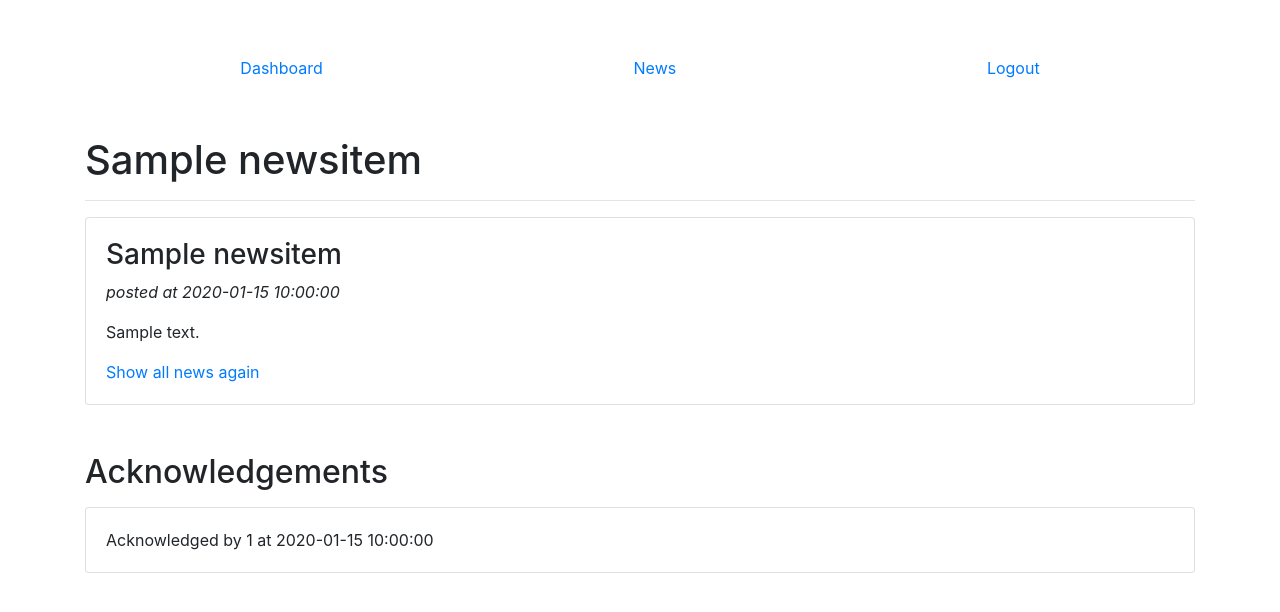
After one commit to floody16/Easy-Care-Gardening-Volunteer-App, a Flask app: page /news/1 in a window 1280 px wide. The commit adds this page. Shown: the top 612 px of the page. Run offline with Flask 2, Linux system fonts and the light colour scheme; a user stored in the database is signed in; tables that the repository leaves empty hold one stand-in row (values such as "Sample post"); some libraries are stand-ins or nearby versions.

Commit message:
Add news acknowledgement

```diff
--- a/app/__init__.py
+++ b/app/__init__.py
@@ -11,6 +11,4 @@ migrate = Migrate(app, db)
 login = LoginManager(app)
 login.login_view = 'login'
 
-db.create_all()
-
 from app import routes, models
--- a/app/models.py
+++ b/app/models.py
@@ -1,5 +1,6 @@
 from app import db, login
 
+import datetime
 from werkzeug.security import generate_password_hash, check_password_hash
 from flask_login import UserMixin
 
@@ -10,14 +11,6 @@ def load_user(id):
 
 
 class User(UserMixin, db.Model):
-    '''
-    email
-    password
-    user_type (0 = volunteer, 1 = team leader, 2 = coordinator , 3 = admin)
-    first name
-    last name
-    join date
-    '''
     __tablename__ = 'user'
 
     id = db.Column(db.Integer, primary_key=True)
@@ -26,6 +19,7 @@ class User(UserMixin, db.Model):
     user_type = db.Column(db.Integer, index=True)
     full_name = db.Column(db.String(64), index=True)
     join_date = db.Column(db.DateTime, index=True)
+    created_at = db.Column(db.DateTime, default=datetime.datetime.utcnow())
 
     def set_password(self, password):
         self.password_hash = generate_password_hash(password)
@@ -41,12 +35,21 @@ class NewsItem(db.Model):
     user_id = db.Column(db.Integer, db.ForeignKey('user.id'))
     title = db.Column(db.String(64), index=True)
     body = db.Column(db.String(2048), index=True)
+    created_at = db.Column(db.DateTime, default=datetime.datetime.utcnow())
+
+    acknowledgements = db.relationship('NewsItemAck', backref='acknowledger', lazy='dynamic')
+
+    def get_acknowledgements(self, newsitem_id):
+        return self.acknowledgements.filter_by(newsitem_id=newsitem_id).all()
+
+    def is_acknowledged(self, user_id):
+        return self.acknowledgements.filter_by(user_id=user_id).count() > 0
 
 
-class NewsItemAchnowledgement(db.Model):
+class NewsItemAck(db.Model):
     __tablename__ = 'newsitem_ack'
 
     id = db.Column(db.Integer, primary_key=True)
     user_id = db.Column(db.Integer, db.ForeignKey('user.id'))
     newsitem_id = db.Column(db.Integer, db.ForeignKey('newsitem.id'))
-    created_at = db.Column(db.DateTime)
+    created_at = db.Column(db.DateTime, default=datetime.datetime.utcnow())
--- a/app/routes.py
+++ b/app/routes.py
@@ -1,8 +1,8 @@
 from app import app, db
 from app.forms import RegistrationForm, LoginForm, NewsForm
-from app.models import User, NewsItem
+from app.models import User, NewsItem, NewsItemAck
 
-from flask import render_template, redirect, url_for, flash
+from flask import render_template, redirect, url_for, flash, request
 from flask_login import current_user, login_user, login_required, logout_user
 
 
@@ -84,6 +84,35 @@ def news():
         flash('News item posted!')
         return redirect(url_for('news'))
 
-    news_items = NewsItem.query.all()
+    newsitems = NewsItem.query.all()
 
-    return render_template('news.html', title='News', form=form, news_items=news_items)
+    return render_template('news.html', title='News', form=form, newsitems=newsitems)
+
+
+@app.route('/news/<newsitem_id>')
+@login_required
+def newsitem(newsitem_id):
+    newsitem = NewsItem.query.filter_by(id=newsitem_id).first()
+    acks = NewsItemAck.query.filter_by(newsitem_id=newsitem_id)
+
+    return render_template('newsitem.html', title=newsitem.title, newsitem=newsitem, acks=acks)
+
+
+@app.route('/ack/<newsitem_id>', methods=['GET', 'POST'])
+@login_required
+def ack(newsitem_id):
+    if not NewsItem.query.filter_by(id=newsitem_id).first():
+        flash('Cannot acknowledge a non-existent news item!')
+        return redirect(url_for('news'))
+
+    if NewsItemAck.query.filter_by(newsitem_id=newsitem_id, user_id=current_user.id).first():
+        flash('You have already acknowledged this news item!')
+        return redirect(url_for('news'))
+
+    ack = NewsItemAck(user_id=current_user.id, newsitem_id=newsitem_id)
+
+    db.session.add(ack)
+    db.session.commit()
+
+    flash('News item acknowledged!')
+    return redirect(url_for('news'))
--- a/app/templates/base.html
+++ b/app/templates/base.html
@@ -9,8 +9,20 @@
     <title>{{ title + ' — ' if title }}ECGV</title>
 </head>
 <body>
-<div class="container">
-    <h1>{{ title + ' — ' if title }}ECGV</h1>
+<div class="container mt-5 mb-5">
+    <ul class="nav nav-pills nav-fill mb-5">
+        <li class="nav-item">
+            <a class="nav-link" href="{{ url_for('dashboard') }}">Dashboard</a>
+        </li>
+        <li class="nav-item">
+            <a class="nav-link" href="{{ url_for('news') }}">News</a>
+        </li>
+         <li class="nav-item">
+            <a class="nav-link" href="{{ url_for('logout') }}">Logout</a>
+        </li>
+    </ul>
+    <h1 class="mb-3">{{ title if title or 'ECGV' }}</h1>
+    <hr>
     {% with messages = get_flashed_messages() %}
     {% if messages %}
     <ul>
@@ -20,7 +32,6 @@
     </ul>
     {% endif %}
     {% endwith %}
-    <hr>
     {% block content %}{% endblock %}
 </div>
 <script src="https://code.jquery.com/jquery-3.2.1.slim.min.js" integrity="sha384-KJ3o2DKtIkvYIK3UENzmM7KCkRr/rE9/Qpg6aAZGJwFDMVNA/GpGFF93hXpG5KkN" crossorigin="anonymous"></script>
--- a/app/templates/dashboard.html
+++ b/app/templates/dashboard.html
@@ -5,7 +5,8 @@
 <ul>
     <li><b>Email:</b> {{ current_user.email }}</li>
     <li><b>Full name:</b> {{ current_user.full_name }}</li>
-    <li><b>Join date:</b> {{ current_user.join_date }}</li>
+    <li><b>Join date (ECG):</b> {{ current_user.join_date }}</li>
+    <li><b>Join date (app):</b> {{ current_user.created_at }}</li>
     <li><b>User type:</b> {{ current_user.user_type }}</li>
 </ul>
 <h2>Options:</h2>
--- a/app/templates/login.html
+++ b/app/templates/login.html
@@ -18,6 +18,6 @@
         <span style="color: red;">[{{ error }}]</span>
         {% endfor %}
     </div>
-    {{ form.submit(class_='btn btn-primary') }} <a href="{{ url_for('register') }}">Or register?</a>
+    {{ form.submit(class_='btn btn-primary') }} <a href="{{ url_for('register') }}">or register?</a>
 </form>
 {% endblock %}
--- /dev/null
+++ b/app/templates/newsitem.html
@@ -0,0 +1,30 @@
+{% extends "base.html" %}
+
+{% block content %}
+<div class="card mb-5">
+    <div class="card-body">
+        <h3>{{ newsitem.title }}</h3>
+
+        <p><i>posted at {{ newsitem.created_at }}</i></p>
+
+        <p>{{ newsitem.body }}</p>
+
+        {% if not newsitem.is_acknowledged(current_user.id) %}
+        <a href="{{ url_for('ack', newsitem_id=newsitem.id) }}" class="btn btn-secondary">Achnowledge</a></li>
+        {% endif %}
+
+        <a href="{{ url_for('news') }}">Show all news again</a>
+    </div>
+</div>
+
+<h2 class="mb-3">Acknowledgements</h2>
+{% for ack in acks %}
+<div class="card mb-3">
+    <div class="card-body">
+        Acknowledged by {{ ack.user_id }} at {{ ack.created_at }}
+    </div>
+</div>
+{% else %}
+<p>No acknowledgements yet.</p>
+{% endfor %}
+{% endblock %}
--- a/app/templates/register.html
+++ b/app/templates/register.html
@@ -39,6 +39,6 @@
         <span style="color: red;">[{{ error }}]</span>
         {% endfor %}
     </div>
-    {{ form.submit(class_='btn btn-primary') }} <a href="{{ url_for('login') }}">Or login?</a>
+    {{ form.submit(class_='btn btn-primary') }} <a href="{{ url_for('login') }}">or login?</a>
 </form>
 {% endblock %}
```
Also changed, not shown: app/templates/news.html (+23 -7 lines). Lines whose indentation alone changed are shown as unchanged.
